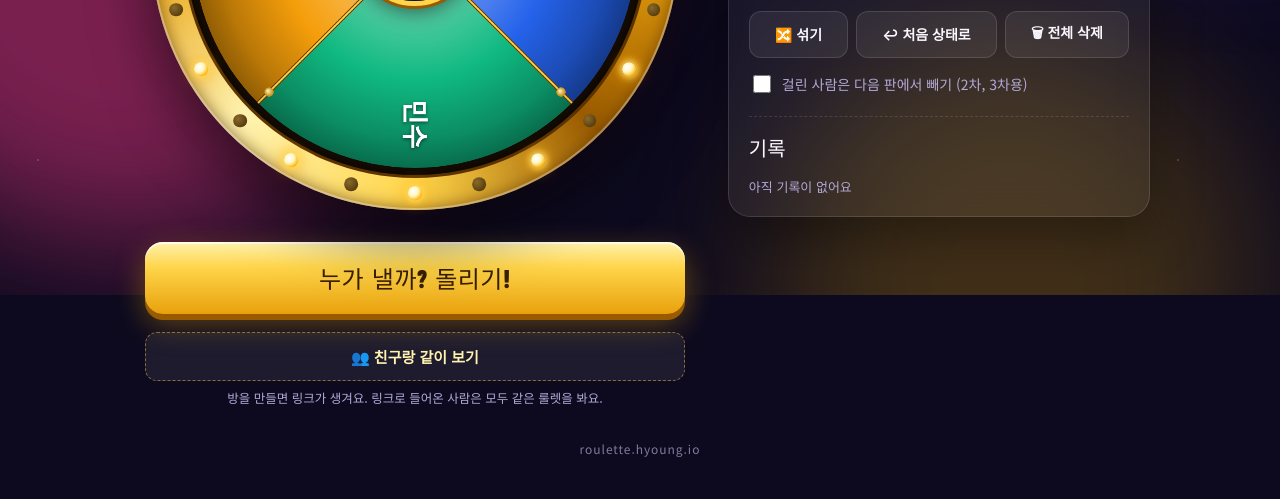
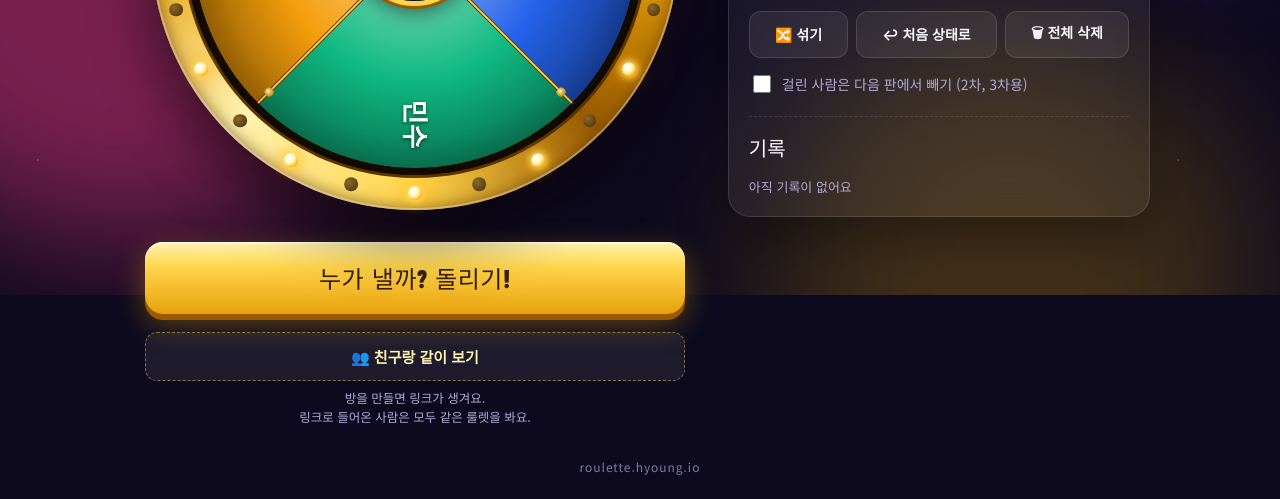
Before and after one commit to forwardyoung/hyoung.io, a plain HTML site: page index.html in a window 1280 px wide. Shown: the part 505-1004 px from the top of the page. Drawn offline with Linux system fonts and the light colour scheme.

Commit message:
Line break in room hint
Co-Authored-By: Claude Opus 5.5 <noreply@anthropic.com>

```diff
--- a/index.html
+++ b/index.html
@@ -261,7 +261,7 @@
         <button class="btn primary" id="shareRoom">🔗 링크 공유</button>
         <button class="btn" id="leaveRoom">나가기</button>
       </div>
-      <p class="room-hint" id="roomHint">방을 만들면 링크가 생겨요. 링크로 들어온 사람은 모두 같은 룰렛을 봐요.</p>
+      <p class="room-hint" id="roomHint">방을 만들면 링크가 생겨요.<br>링크로 들어온 사람은 모두 같은 룰렛을 봐요.</p>
     </div>
   </section>
 
@@ -663,7 +663,7 @@
     $("createRoom").hidden = on; $("roomOn").hidden = !on;
     $("roomHint").innerHTML = on
       ? "이 링크를 받은 사람은 모두 같은 룰렛을 봐요."
-      : "방을 만들면 링크가 생겨요. 링크로 들어온 사람은 모두 같은 룰렛을 봐요.";
+      : "방을 만들면 링크가 생겨요.<br>링크로 들어온 사람은 모두 같은 룰렛을 봐요.";
     if (!on) return;
     const now = Date.now();
     for (const [id, t] of peers) if (now - t > 25000) peers.delete(id);
```
